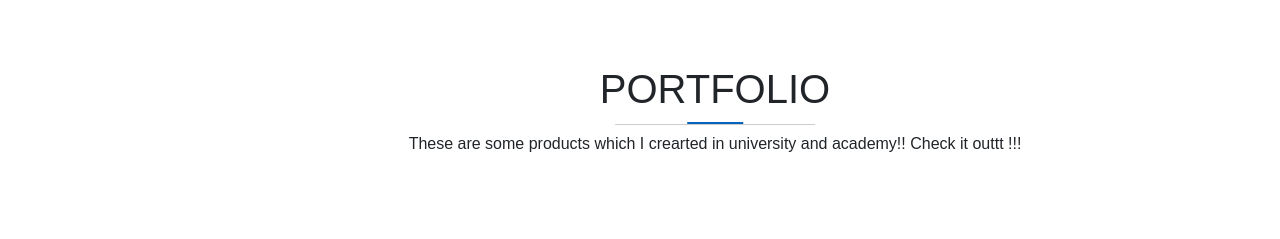
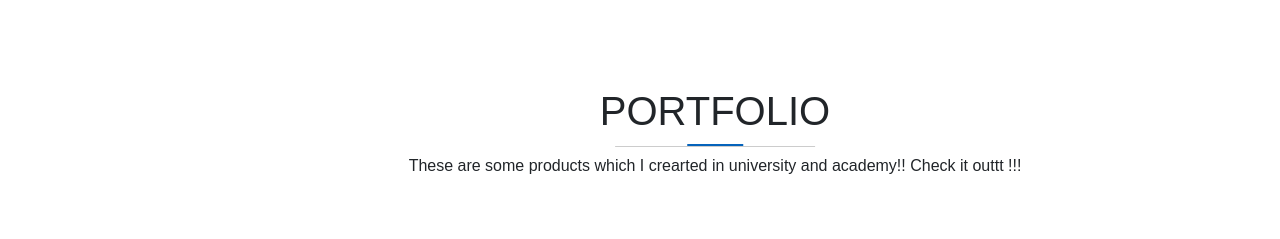
Before and after one commit to dtluongg/dtluongg.github.io, a plain HTML site: page index.html in a window 1280 px wide. Shown: the part 2660-2899 px from the top of the page. Drawn offline with nearby package versions, Linux system fonts and the light colour scheme; some packages are replaced by stand-ins of ours; files whose address does not match are found by name.

Commit message:
push git

```diff
--- a/scss/style.scss
+++ b/scss/style.scss
@@ -268,7 +268,7 @@ li {
 
         // Portfolio
         &__portfolio {
-            padding-top: 2%;
+            padding-top: 4%;
             &-wrapper {
                 padding-top: 4%;
                 &-col {
```
Also changed, not shown: css/style.css.
